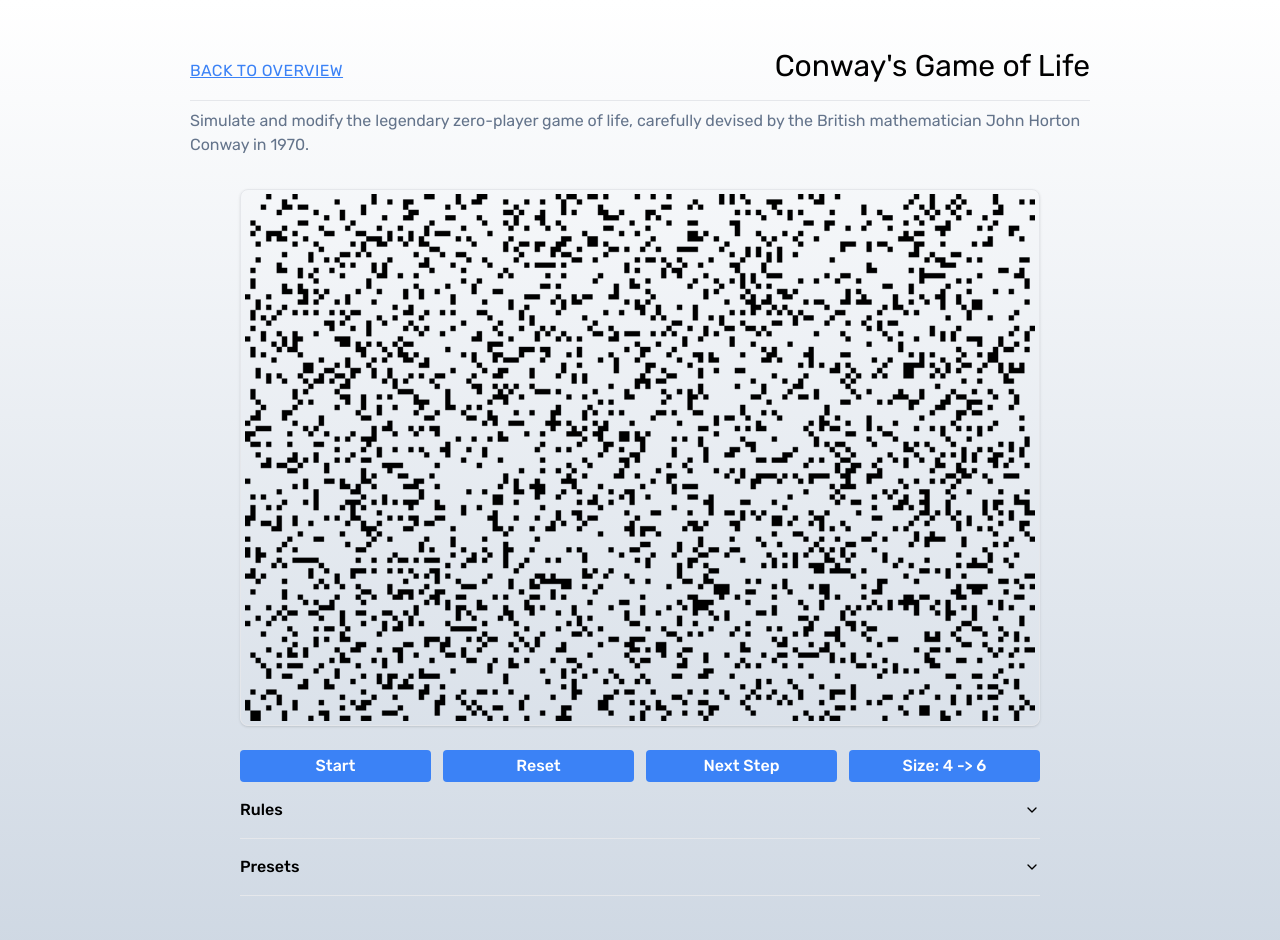
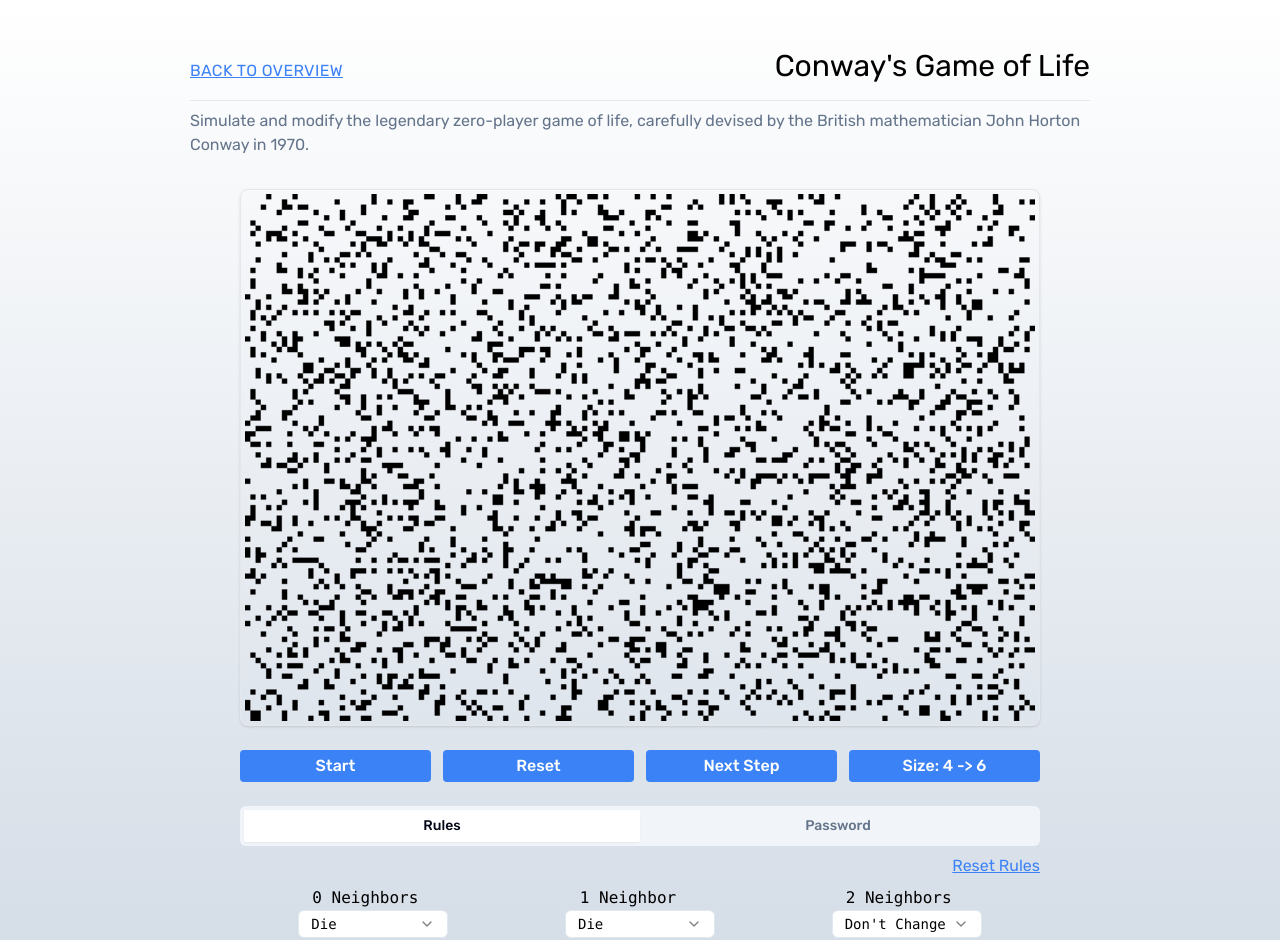
Before and after one commit to neinja007/Simulatory, a Next.js app: page /game-of-life in a window 1280 px wide. Shown: the top 940 px of the page. Built offline with nearby package versions, Linux system fonts and the light colour scheme.

Commit message:
replace accordion with tabs

```diff
--- a/src/app/(simulations)/game-of-life/page.tsx
+++ b/src/app/(simulations)/game-of-life/page.tsx
@@ -1,7 +1,7 @@
 'use client';
 import { useCallback, useEffect, useRef, useState } from 'react';
 import { Select, SelectContent, SelectItem, SelectSeparator, SelectTrigger, SelectValue } from '@/components/ui/select';
-import { Accordion, AccordionContent, AccordionItem, AccordionTrigger } from '@/components/ui/accordion';
+import { Tabs, TabsContent, TabsList, TabsTrigger } from '@/components/ui/tabs';
 
 const speeds = [250, 100, 50, 25, 10, 1];
 const sizes = [2, 4, 6, 8];
@@ -803,10 +803,17 @@ const Page = () => {
           )}
         </button>
       </div>
-      <Accordion type='single' collapsible>
-        <AccordionItem value='item-1'>
-          <AccordionTrigger>Rules</AccordionTrigger>
-          <AccordionContent>
+      <br />
+      <Tabs defaultValue='rules' className='w-full'>
+        <TabsList className='w-full'>
+          <TabsTrigger value='rules' className='w-1/2'>
+            Rules
+          </TabsTrigger>
+          <TabsTrigger value='presets' className='w-1/2'>
+            Password
+          </TabsTrigger>
+        </TabsList>
+        <TabsContent value='rules'>
           <div className='flex justify-end'>
             <button onClick={() => setRules(initialRules)} className='text-blue-500 underline'>
               Reset Rules
@@ -840,13 +847,12 @@ const Page = () => {
               </span>
             ))}
           </div>
-          </AccordionContent>
-        </AccordionItem>
-        <AccordionItem value='item-2'>
-          <AccordionTrigger>Presets</AccordionTrigger>
-          <AccordionContent>
+        </TabsContent>
+        <TabsContent value='presets'>
+          <div className='mx-auto mt-5 flex w-fit gap-x-3'>
+            <span>Select a Preset:</span>
             <Select value={preset} onValueChange={(value: string) => setPreset(value as Preset)}>
-              <SelectTrigger className='mx-auto h-7 w-[150px]'>
+              <SelectTrigger className='h-7 w-[150px]'>
                 <SelectValue placeholder='Preset' />
               </SelectTrigger>
               <SelectContent>
@@ -874,9 +880,9 @@ const Page = () => {
                 ))}
               </SelectContent>
             </Select>
-          </AccordionContent>
-        </AccordionItem>
-      </Accordion>
+          </div>
+        </TabsContent>
+      </Tabs>
     </div>
   );
 };
```
Lines whose indentation alone changed are shown as unchanged.
